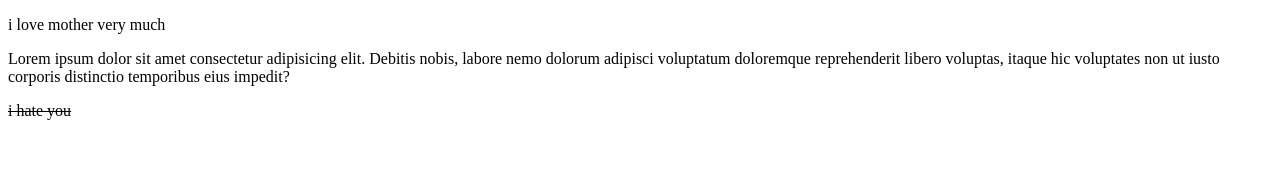
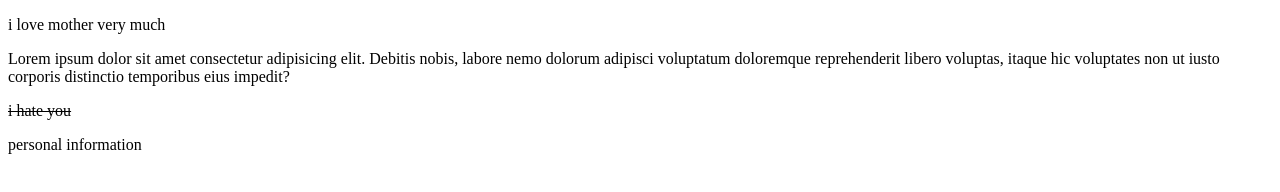
Before and after one commit to Tarek99374/bindas-life, a plain HTML site: page index.html in a window 1280 px wide. Drawn offline with Linux system fonts and the light colour scheme.

Commit message:
p tag added

```diff
--- a/index.html
+++ b/index.html
@@ -9,6 +9,7 @@
   <p> i love mother very much </p>
   <p> Lorem ipsum dolor sit amet consectetur adipisicing elit. Debitis nobis, labore nemo dolorum adipisci voluptatum doloremque reprehenderit libero voluptas, itaque hic voluptates non ut iusto corporis distinctio temporibus eius impedit?</p>
   <del>i hate you</del>
+  <p> personal information </p>
 
 
 </body>
```
